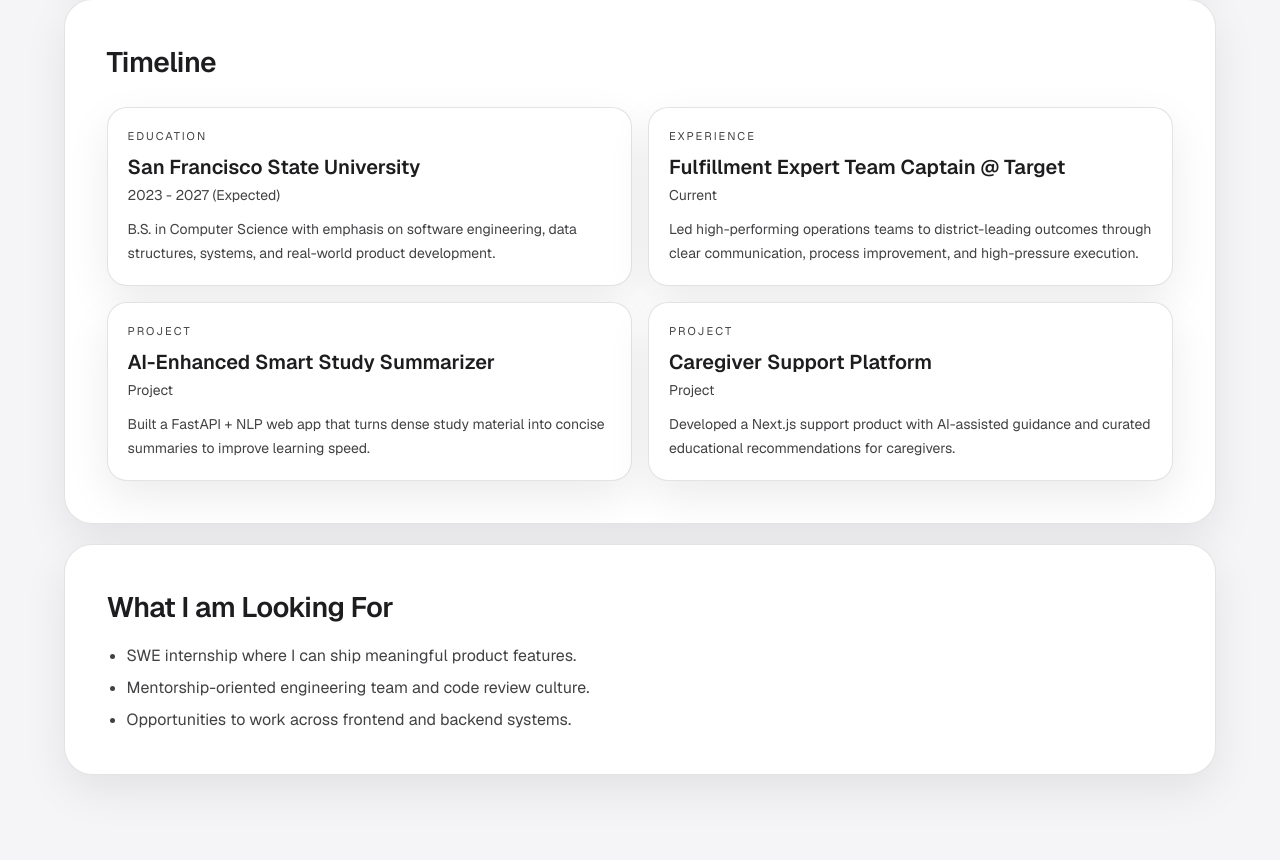
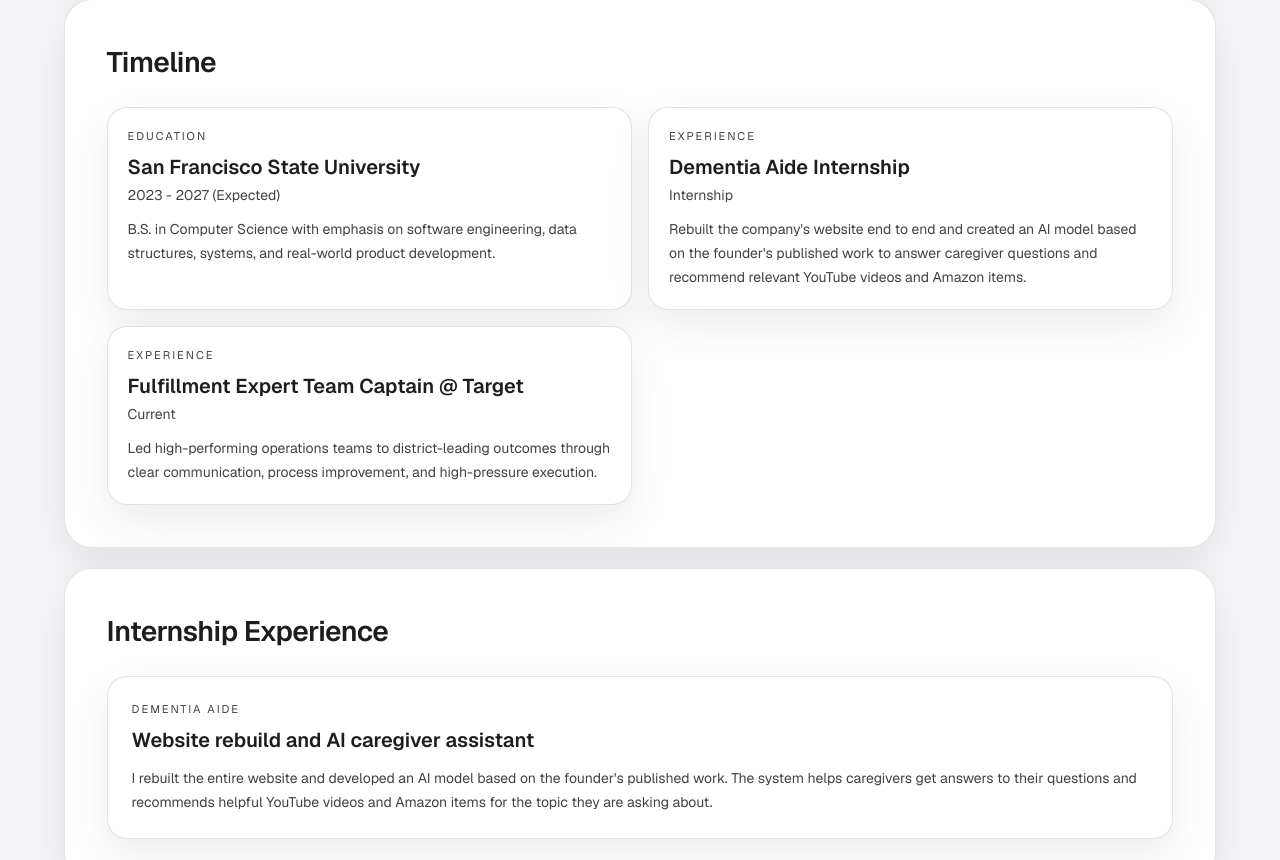
Before and after one commit to jonathanphuung/portfolio, a Next.js app: page /about in a window 1280 px wide. Shown: the part 531-1391 px from the top of the page. Built offline with nearby package versions, Linux system fonts and the light colour scheme.

Commit message:
Update about page internship details

```diff
--- a/src/app/about/page.tsx
+++ b/src/app/about/page.tsx
@@ -1,6 +1,8 @@
 import { TIMELINE_ITEMS } from "@/data/portfolio";
 
 export default function AboutPage() {
+  const aboutTimelineItems = TIMELINE_ITEMS.filter((item) => item.type !== "project");
+
   return (
     <main className="page-shell">
       <section className="content-panel reveal">
@@ -16,7 +18,7 @@ export default function AboutPage() {
       <section className="content-panel reveal">
         <h2 className="section-title">Timeline</h2>
         <div className="mt-6 grid gap-4 md:grid-cols-2">
-          {TIMELINE_ITEMS.map((item) => (
+          {aboutTimelineItems.map((item) => (
             <article key={item.title} className="surface-card p-5">
               <p className="eyebrow">{item.type}</p>
               <h3 className="mt-2 text-xl font-semibold">{item.title}</h3>
@@ -30,6 +32,19 @@ export default function AboutPage() {
       </section>
 
       <section className="content-panel reveal">
+        <h2 className="section-title">Internship Experience</h2>
+        <article className="surface-card mt-6 p-5 md:p-6">
+          <p className="eyebrow">Dementia Aide</p>
+          <h3 className="mt-2 text-xl font-semibold">Website rebuild and AI caregiver assistant</h3>
+          <p className="mt-3 text-sm leading-6 text-[var(--text-secondary)]">
+            I rebuilt the entire website and developed an AI model based on the founder's published work.
+            The system helps caregivers get answers to their questions and recommends helpful YouTube
+            videos and Amazon items for the topic they are asking about.
+          </p>
+        </article>
+      </section>
+
+      <section className="content-panel reveal">
         <h2 className="section-title">What I am Looking For</h2>
         <ul className="mt-4 list-disc space-y-2 pl-5 text-[var(--text-secondary)]">
           <li>SWE internship where I can ship meaningful product features.</li>
--- a/src/data/portfolio.ts
+++ b/src/data/portfolio.ts
@@ -95,6 +95,13 @@ export const TIMELINE_ITEMS: TimelineItem[] = [
     type: "education",
   },
   {
+    title: "Dementia Aide Internship",
+    period: "Internship",
+    detail:
+      "Rebuilt the company's website end to end and created an AI model based on the founder's published work to answer caregiver questions and recommend relevant YouTube videos and Amazon items.",
+    type: "experience",
+  },
+  {
     title: "Fulfillment Expert Team Captain @ Target",
     period: "Current",
     detail:
```
